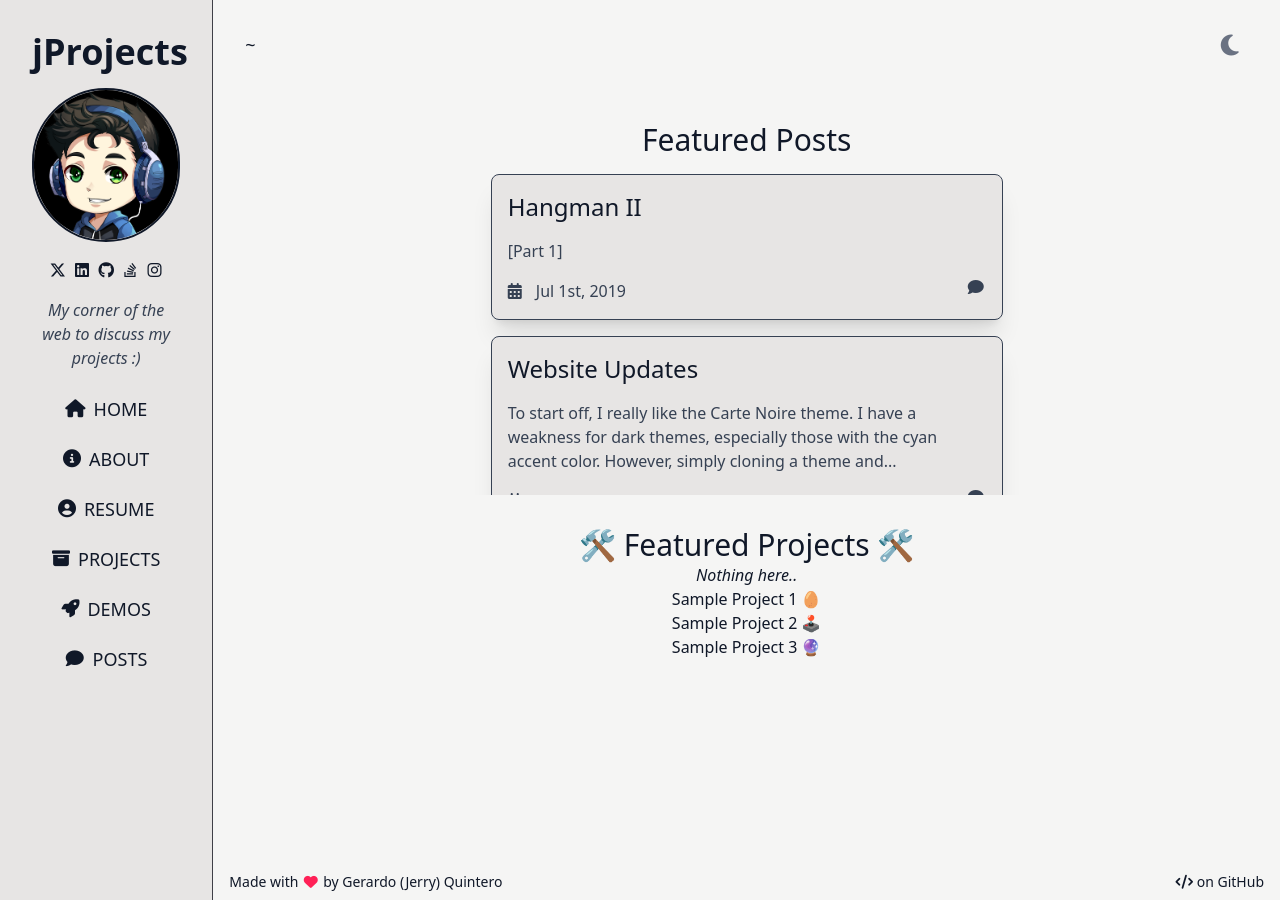
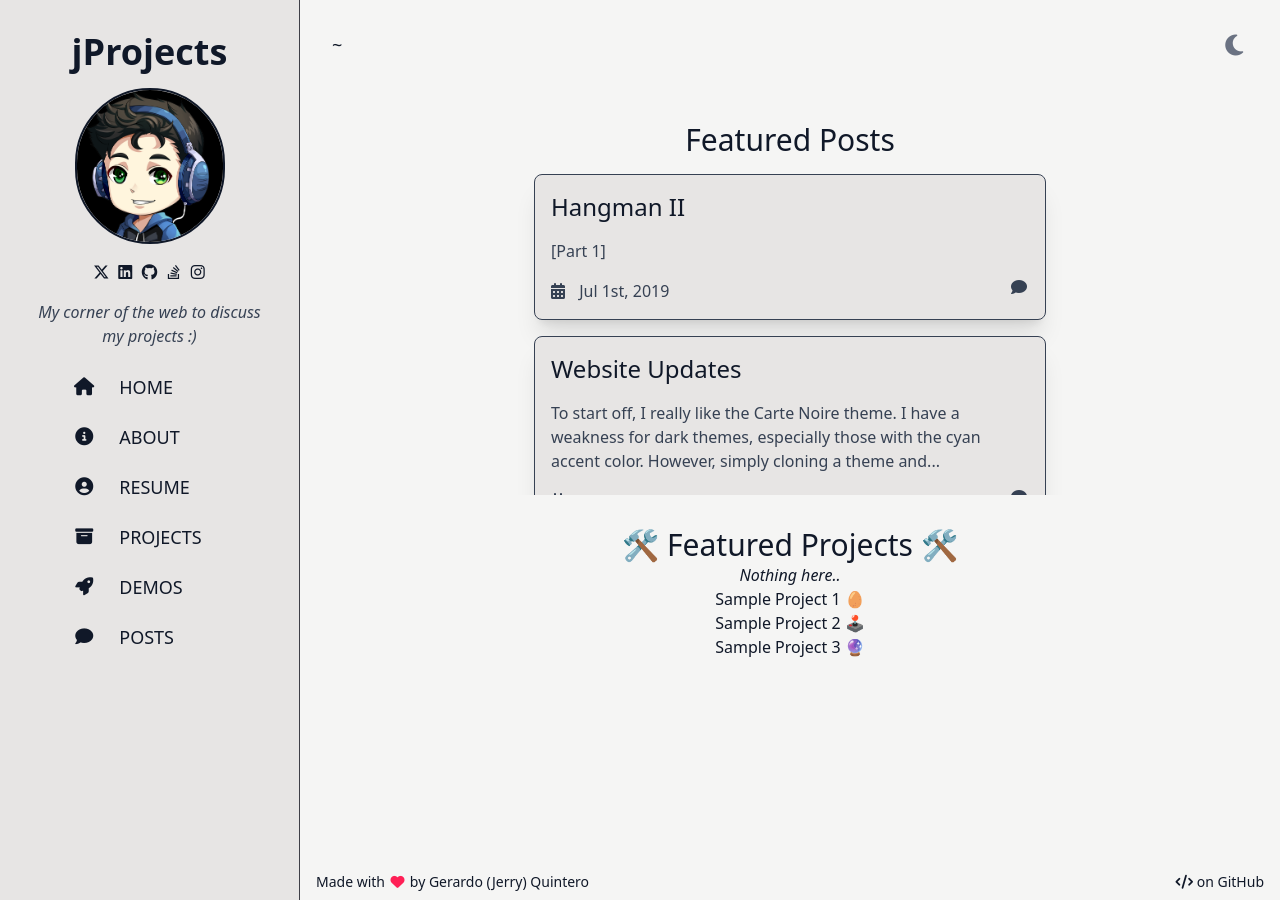
Before and after one commit to jerryq27/jerryq27.github.io, a Jekyll site: the page built from index.html, in a window 1280 px wide. Built offline with Jekyll 4.4.1, drawn with Linux system fonts in a browser that asks for light colours; nearby versions of some CDN libraries.

Commit message:
Sidebar panel is now a consistent width on different pages.

```diff
--- a/_includes/sidebar.html
+++ b/_includes/sidebar.html
@@ -1,6 +1,6 @@
 {% assign theme = site.data.colors %}
 
-<div id="sidebar" class="w-1/6 border-r border-zinc-700 dark:border-gray-400 {{ theme.background-secondary }} p-8">
+<div id="sidebar" class="min-w-[300px] max-w-[300px] border-r border-zinc-700 dark:border-gray-400 {{ theme.background-secondary }} p-8">
   <div class="text-center mb-4">
     <a class="text-4xl font-bold {{ theme.header-link }}" href="{{ site.baseurl }}/">{{ site.title }}</a>
   </div>
@@ -22,9 +22,11 @@
   <ul class="text-lg px-4">
     {% for pg in site.data.pages %}
     <li class="{{ theme.sidebar-link }}">
-      <a class="flex gap-x-2 py-2 px-4 items-center justify-center" href="{{ site.baseurl }}{{ pg.link }}">
-        <i class="fa-solid {{ pg.icon }} fa-fw"></i>
-        <span class="grow">{{ pg.name | upcase }}</span>
+      <a class="flex gap-x-2 py-2 px-4 justify-center items-center" href="{{ site.baseurl }}{{ pg.link }}">
+        <i class="flex-1 fa-solid {{ pg.icon }} fa-fw mr-2"></i>
+        <span class="flex-3">
+          {{ pg.name | upcase }}
+        </span>
       </a>
     </li>
     {% endfor %}
--- a/assets/css/output.css
+++ b/assets/css/output.css
@@ -622,6 +622,12 @@
   .mt-auto {
     margin-top: auto;
   }
+  .mr-2 {
+    margin-right: calc(var(--spacing) * 2);
+  }
+  .mr-4 {
+    margin-right: calc(var(--spacing) * 4);
+  }
   .mb-1 {
     margin-bottom: calc(var(--spacing) * 1);
   }
@@ -655,14 +661,32 @@
   .w-1\/6 {
     width: calc(1/6 * 100%);
   }
+  .w-\[30vw\] {
+    width: 30vw;
+  }
+  .w-\[300px\] {
+    width: 300px;
+  }
   .w-full {
     width: 100%;
   }
   .max-w-\[55vw\] {
     max-width: 55vw;
   }
+  .max-w-\[300px\] {
+    max-width: 300px;
+  }
+  .min-w-\[300px\] {
+    min-width: 300px;
+  }
   .flex-1 {
     flex: 1;
+  }
+  .flex-2 {
+    flex: 2;
+  }
+  .flex-3 {
+    flex: 3;
   }
   .flex-8 {
     flex: 8;
```
